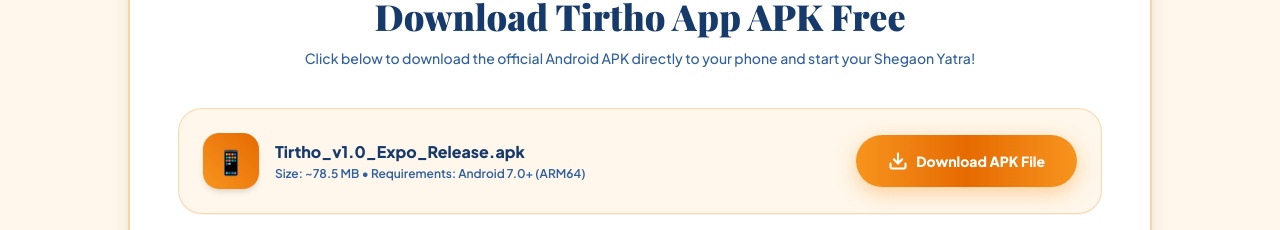
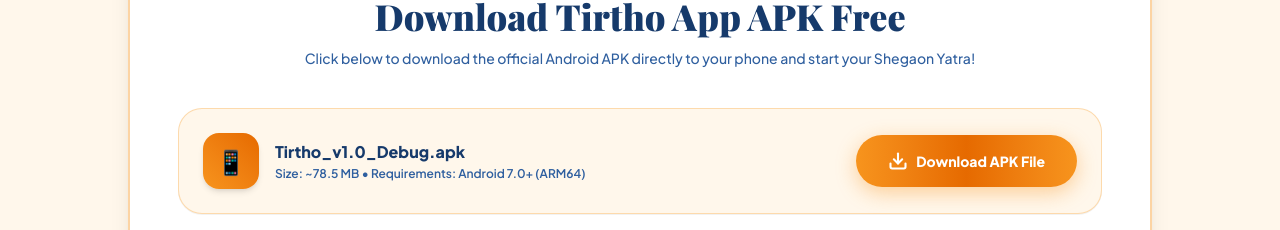
Before and after one commit to jaidevjoshi47/Landing-tirtho, a React (Vite) app: page / in a window 1280 px wide. Shown: the part 3434-3664 px from the top of the page. Built offline with nearby package versions, Linux system fonts and the light colour scheme; a web font is replaced by a local one.

Commit message:
build: Rebuild APK and AAB binaries with new package name com.tirtho.shegaon

```diff
--- a/src/LandingPage.tsx
+++ b/src/LandingPage.tsx
@@ -37,7 +37,7 @@
   const [bhaskarState, setBhaskarState] = useState<'greeting' | 'talking' | 'thinking' | 'idle'>('greeting');
   const [activePlaceIndex, setActivePlaceIndex] = useState<number>(0);
 
-  const apkDownloadUrl = '/Tirtho_v1.0_Expo_Release.apk'; // Direct relative link to Expo Release APK asset
+  const apkDownloadUrl = 'https://raw.githubusercontent.com/jaidevjoshi47/Landing-tirtho/main/public/Tirtho_v1.0_Debug.apk'; // Direct high-speed GitHub Fastly CDN binary link
 
   const handleDownload = () => {
     // Triggers direct browser APK download
@@ -719,7 +719,7 @@
                 📱
               </div>
               <div>
-                <h3 className="font-extrabold text-base text-[#163A6B]">Tirtho_v1.0_Expo_Release.apk</h3>
+                <h3 className="font-extrabold text-base text-[#163A6B]">Tirtho_v1.0_Debug.apk</h3>
                 <p className="text-xs text-[#2F5F9F] font-semibold mt-0.5">
                   Size: ~78.5 MB • Requirements: Android 7.0+ (ARM64)
                 </p>
```
